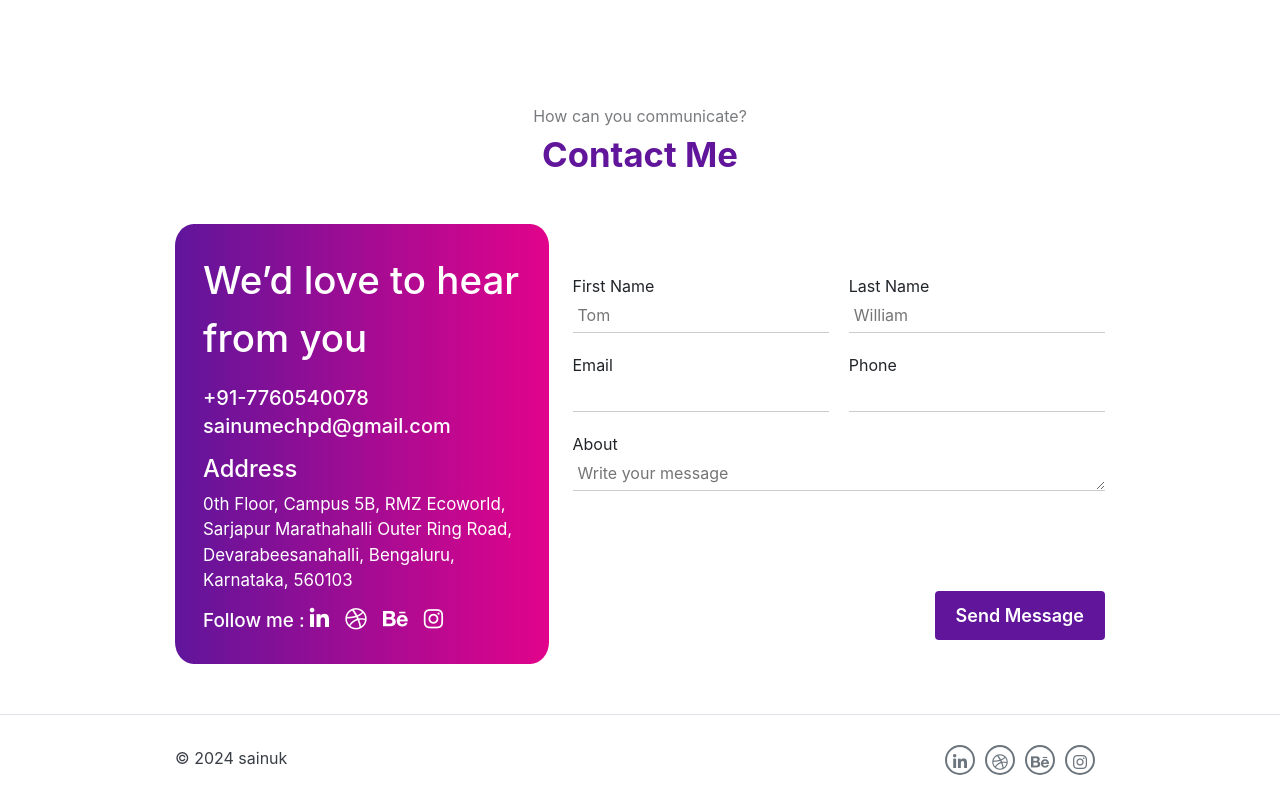
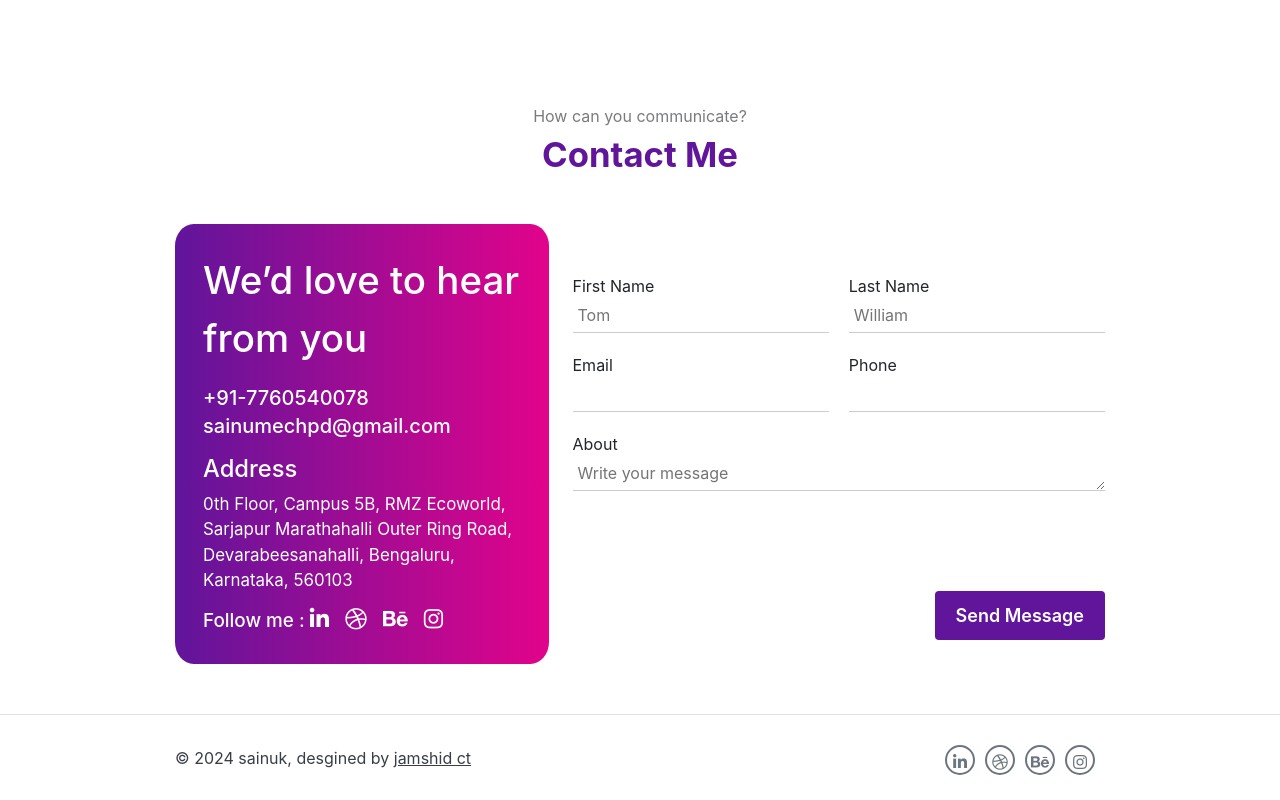
Before and after one commit to JAMSHID12/sainu-portfolio-react, a React (Create React App) app: page / in a window 1280 px wide. Shown: the part 4853-5653 px from the top of the page. Built offline with nearby package versions, Linux system fonts and the light colour scheme.

Commit message:
code updated

```diff
--- a/src/sections/footer/Footer.js
+++ b/src/sections/footer/Footer.js
@@ -9,7 +9,7 @@ export default function Footer() {
                 <footer class="footer">
                     <div class="container">
                         <div class='content'>
-                            <p>© 2024 sainuk</p>
+                            <p>© 2024 sainuk, desgined by  <a href='https://jamshidct.me/' class="link">jamshid ct</a> </p>
                             <ul class="social-links">
                                 <li><a href="https://www.linkedin.com/in/sainu123" class="link"><i
                                     class="fab fa-brands fa-linkedin-in"></i></a></li>
```
